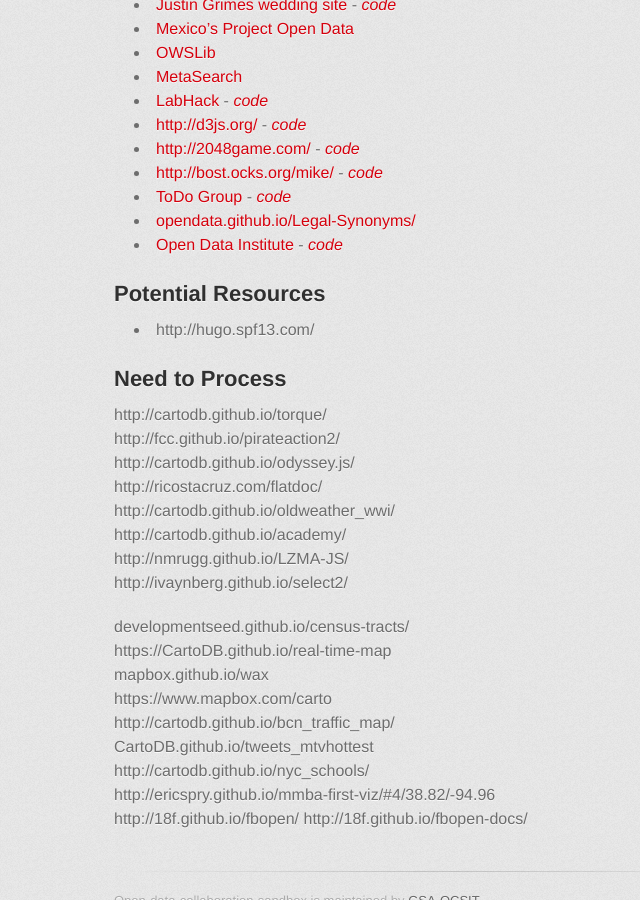
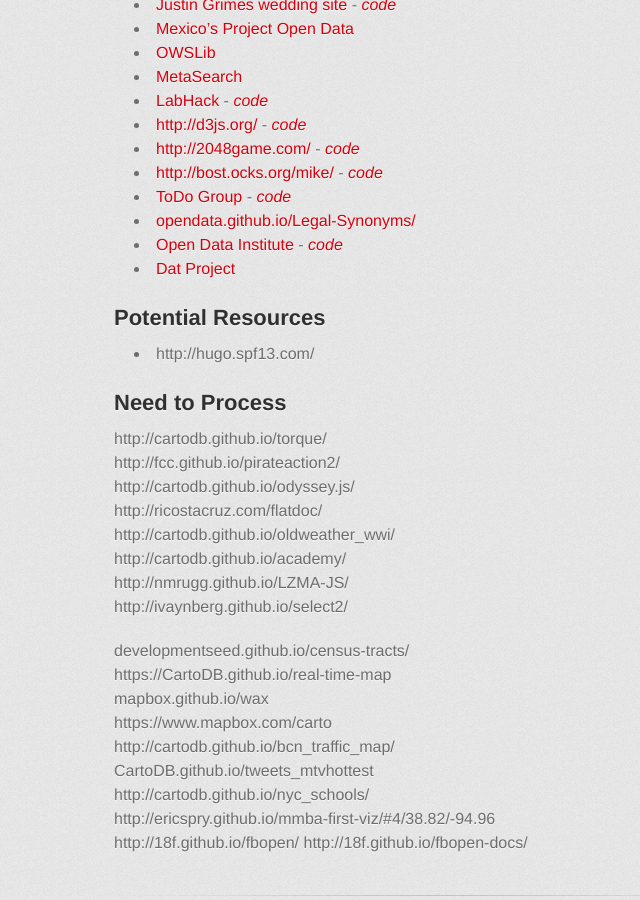
Before and after one commit to GSA/Open-Data-Collaboration-Sandbox, a Jekyll site: the page built from website_examples.md, in a window 1280 px wide and 900 px high, scrolled down 2350 px. Shown: the whole window, without its empty margins (216-856 px from the left). Built offline with Jekyll 4.4.1, drawn with Linux system fonts in a browser that asks for light colours; some web fonts are replaced.

Commit message:
adding dat

```diff
--- a/website_examples.md
+++ b/website_examples.md
@@ -105,6 +105,7 @@
 * [ToDo Group](https://todogroup.github.io) - *[code](https://github.com/todogroup/todogroup.github.io)*
 * [opendata.github.io/Legal-Synonyms/](http://opendata.github.io/Legal-Synonyms/)
 * [Open Data Institute](https://usodi.org/) - *[code](https://github.com/opendata/usodi.org)*
+* [Dat Project](http://datproject.github.io/website/)
 
 
 
```
